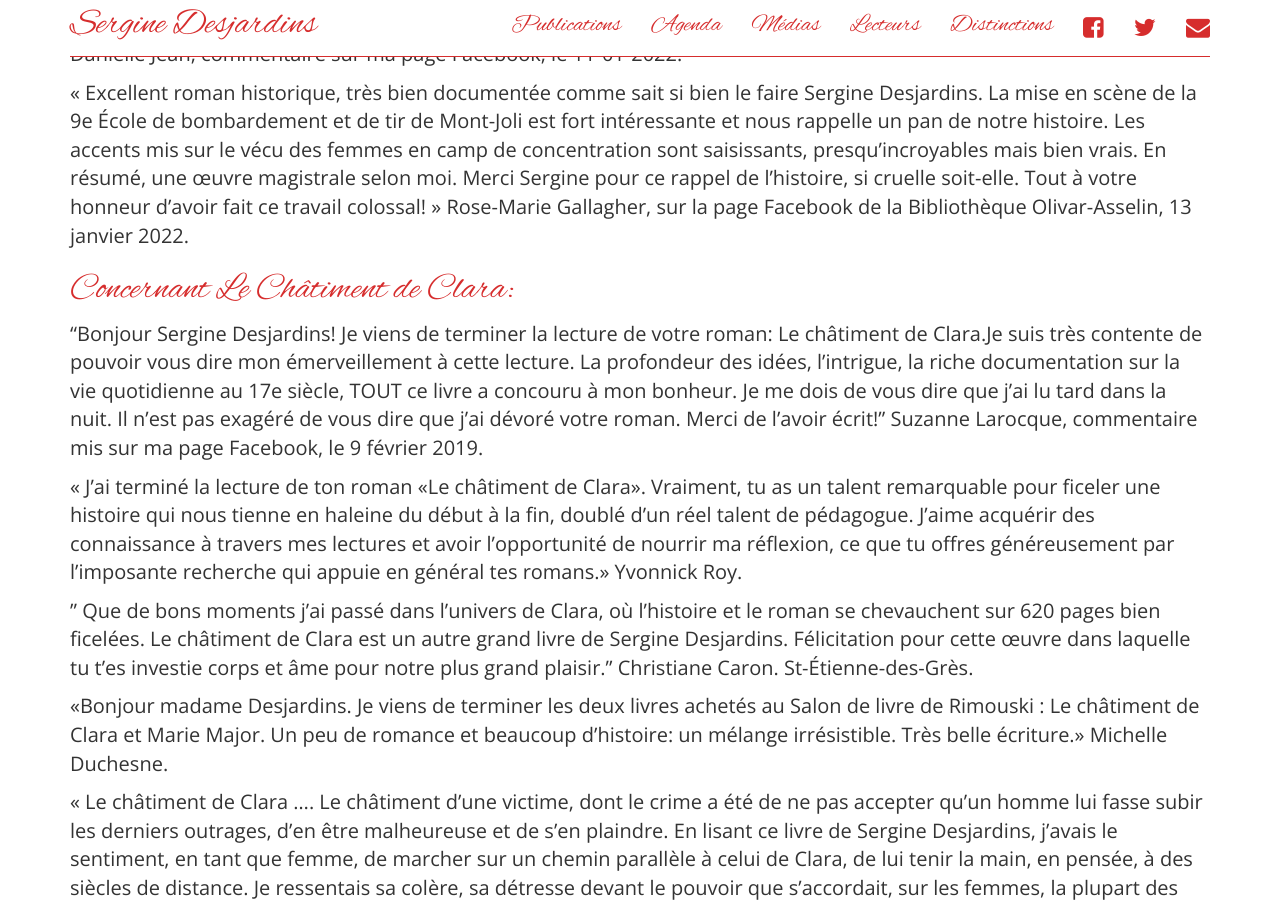
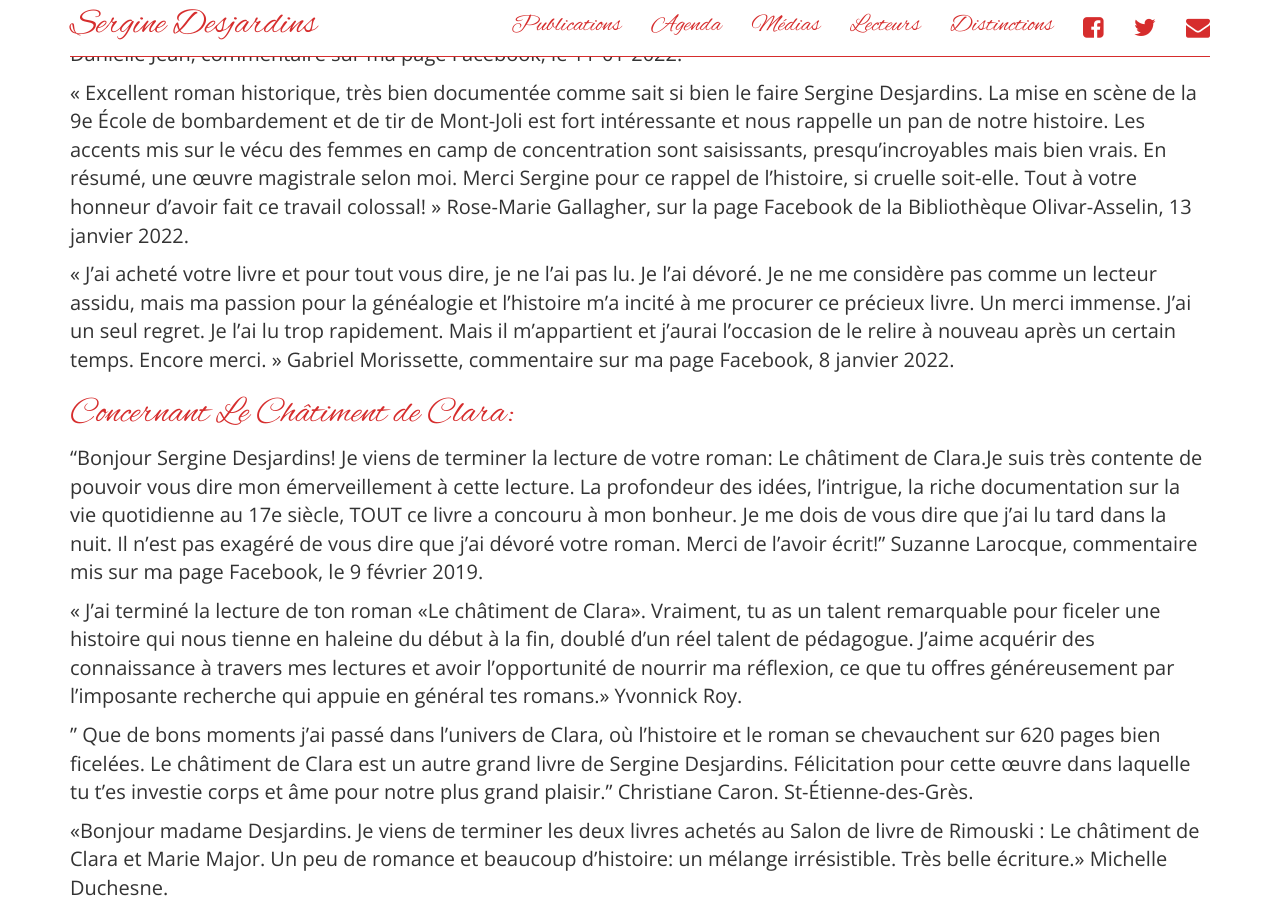
Before and after one commit to serginedesjardins/serginedesjardins.github.io, a Jekyll site: the page built from lecteurs.md, in a window 1280 px wide and 900 px high, scrolled down 5715 px. Built offline with Jekyll 4.4.1, drawn with Linux system fonts in a browser that asks for light colours; nearby versions of some CDN libraries.

Commit message:
G. Morissette. Lecteur

```diff
--- a/lecteurs.md
+++ b/lecteurs.md
@@ -116,7 +116,7 @@ permalink: /lecteurs/
 
 « Excellent roman historique, très bien documentée comme sait si bien le faire Sergine Desjardins. La mise en scène de la 9e École de bombardement et de tir de Mont-Joli est fort intéressante et nous rappelle un pan de notre histoire. Les accents mis sur le vécu des femmes en camp de concentration sont saisissants, presqu’incroyables mais bien vrais. En résumé, une œuvre magistrale selon moi. Merci Sergine pour ce rappel de l’histoire, si cruelle soit-elle. Tout à votre honneur d’avoir fait ce travail colossal! » Rose-Marie Gallagher, sur la page Facebook de la Bibliothèque Olivar-Asselin, 13 janvier 2022.
 
-
+« J’ai acheté votre livre et pour tout vous dire, je ne l’ai pas lu. Je l’ai dévoré. Je ne me considère pas comme un lecteur assidu, mais ma passion pour la généalogie et l’histoire m’a incité à me procurer ce précieux livre. Un merci immense. J’ai un seul regret. Je l’ai lu trop rapidement. Mais il m’appartient et j’aurai l’occasion de le relire à nouveau après un certain temps. Encore merci. » Gabriel Morissette, commentaire sur ma page Facebook, 8 janvier 2022.
 
 
 # Concernant Le Châtiment de Clara:
```
